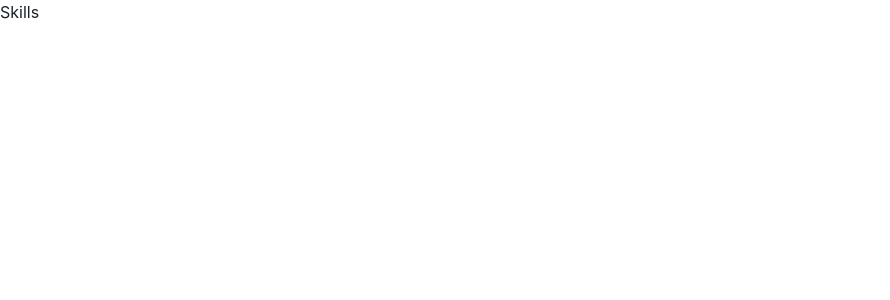
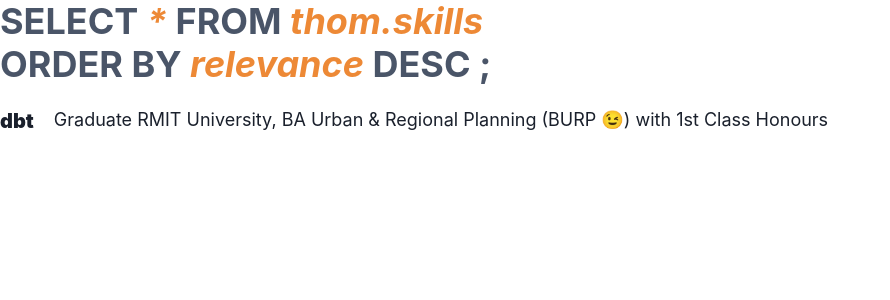
Before and after one commit to kryn3n/homepage, a Next.js app: page /components/skills in a window 1280 px wide. Shown: the top 300 px of the page, without its empty margins (0-890 px from the left). Built offline with nearby package versions, Linux system fonts and the light colour scheme.

Commit message:
update readme

```diff
--- a/pages/components/experience.js
+++ b/pages/components/experience.js
@@ -26,7 +26,7 @@ export default function Experience() {
 
         <HStack align='top' spacing='20px' mr={250} mb={5}>
             <Text fontSize='xl' fontWeight='black'>2020</Text>
-            <Text fontSize='lg'>Graduate RMIT University, BA Urban & Regional Planning (BURP, lol) with 1st Class Honours</Text>
+            <Text fontSize='lg'>Graduate RMIT University, BA Urban & Regional Planning (BURP 😉) with 1st Class Honours</Text>
         </HStack>
 
         <HStack align='top' spacing='20px' mr={250} mb={5}>
--- a/pages/components/skills.js
+++ b/pages/components/skills.js
@@ -1,5 +1,35 @@
+import {
+    Text,
+    HStack,
+    Heading,
+    Link,
+    Highlight
+  } from '@chakra-ui/react'
+
 export default function Skills(){
     return(
-        <h1>Skills</h1>
+        <>
+        <Heading color='gray.600'>
+            <Highlight
+                query={['*', 'thom.skills']}
+                styles={{ color: 'orange.400', fontStyle: 'italic' }}
+            >
+            SELECT *  FROM thom.skills
+            </Highlight>
+        </Heading>
+        <Heading color='gray.600' mb={5}>
+            <Highlight
+                query={['relevance']}
+                styles={{ color: 'orange.400', fontStyle: 'italic' }}
+            >
+            ORDER BY relevance DESC ;
+            </Highlight>
+        </Heading>
+
+        <HStack align='top' spacing='20px' mr={250} mb={5}>
+            <Text fontSize='xl' fontWeight='black'>dbt</Text>
+            <Text fontSize='lg'>Graduate RMIT University, BA Urban & Regional Planning (BURP 😉) with 1st Class Honours</Text>
+        </HStack>
+        </>
     )
 }
--- a/pages/index.js
+++ b/pages/index.js
@@ -18,7 +18,7 @@ export default function Home() {
           <Experience />
         : page === 'skills' ?
           <Skills />
-        : <h1>Loading</h1>
+        : null
         }
       </Box>
     </>
```
Also changed, not shown: pages/components/link.js (+8 -2 lines), 1 other file (tests, documents, lock files or other folders).
